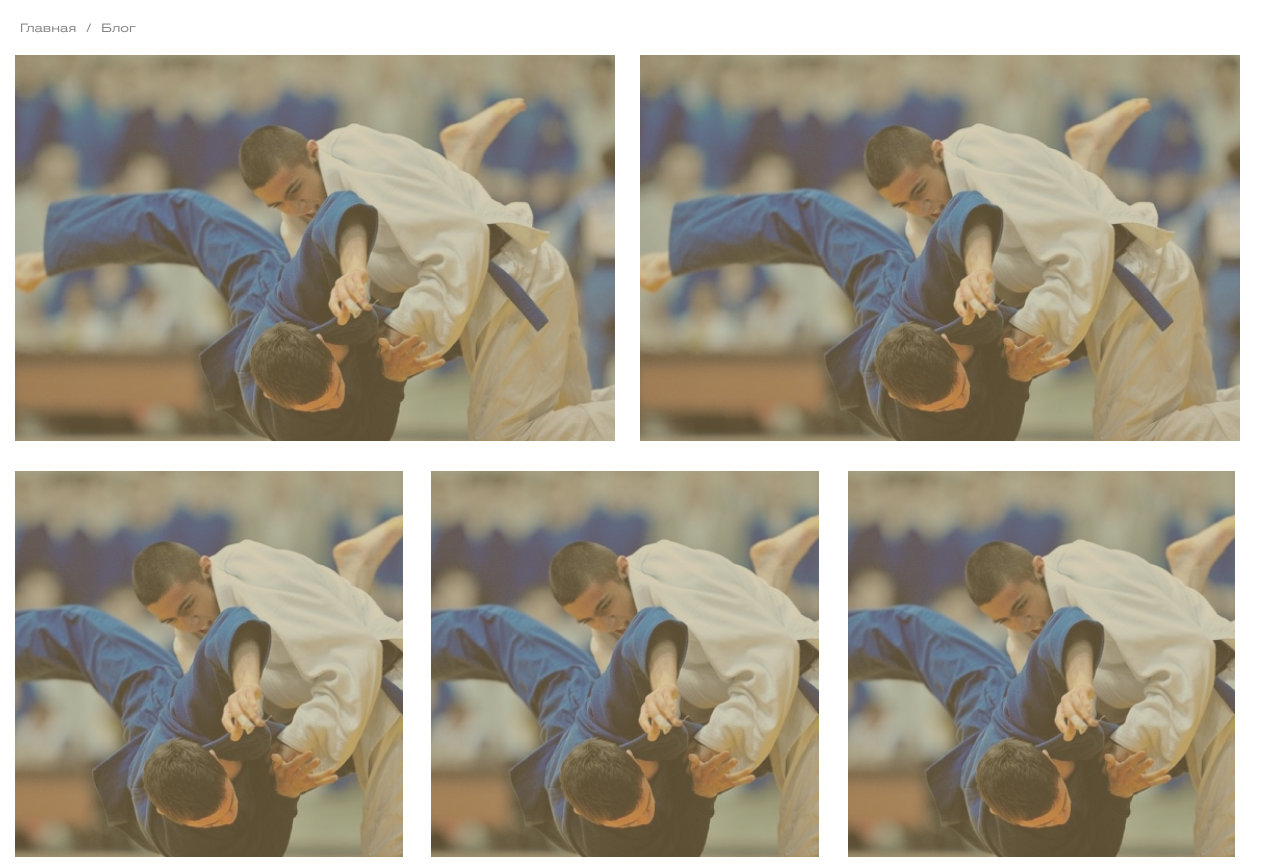
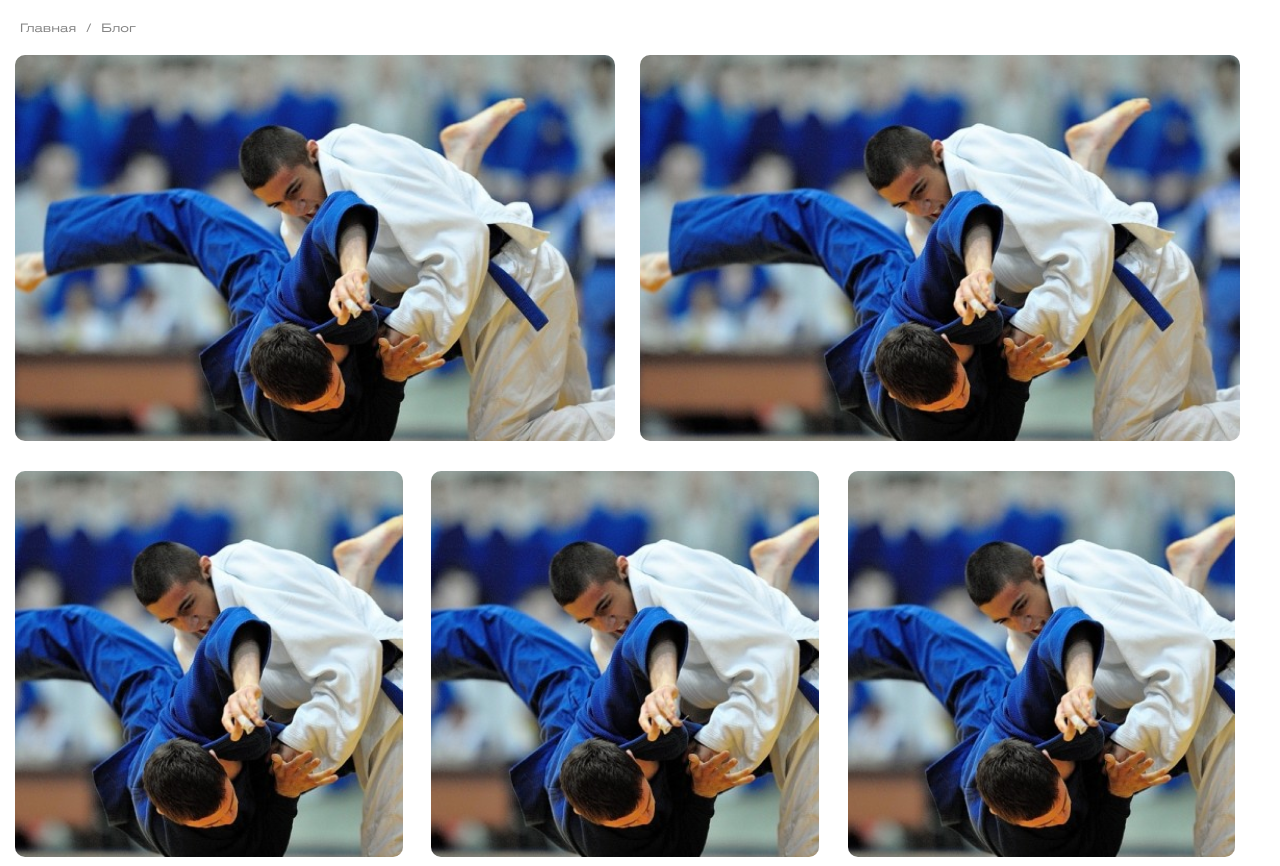
Before and after one commit to islamxm/fdsw, a website: page #src/gallery.html in a window 1280 px wide. Shown: the part 800-1666 px from the top of the page. Drawn offline with nearby package versions, Linux system fonts and the light colour scheme; files that its build step writes are made by us from their sources; a script that the page names is missing; files whose address does not match are found by name.

Commit message:
17.03.22

```diff
--- a/#src/scss/blocks/gallery.scss
+++ b/#src/scss/blocks/gallery.scss
@@ -5,6 +5,19 @@
 
         &_wr {
 
+        }
+
+
+    }
+
+
+    .news__list_item {
+
+        .item {
+
+            &::after {
+                display: none !important;
+            }
         }
     }
 
--- a/#src/scss/blocks/news.scss
+++ b/#src/scss/blocks/news.scss
@@ -57,6 +57,7 @@
                 height: 100%;
                 position: relative;
                 overflow: hidden;
+                border-radius: 10px;
 
                 &:hover {
                     &::after {
```
Also changed, not shown: fdsw/css/style.css, fdsw/css/style.min.css, fdsw/img/news/news-hero.png (added), fdsw/img/result/res-vid.png (added).
